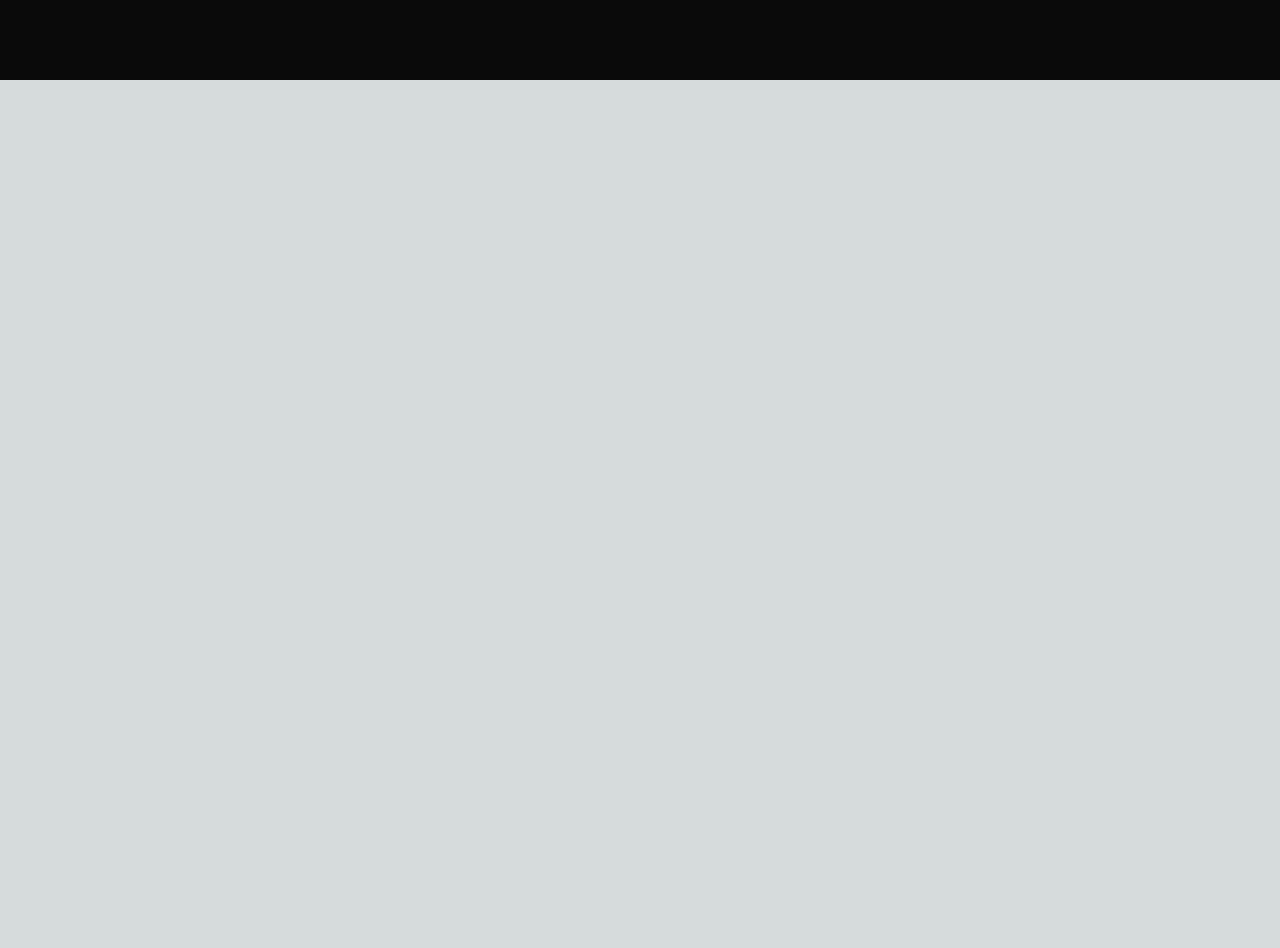
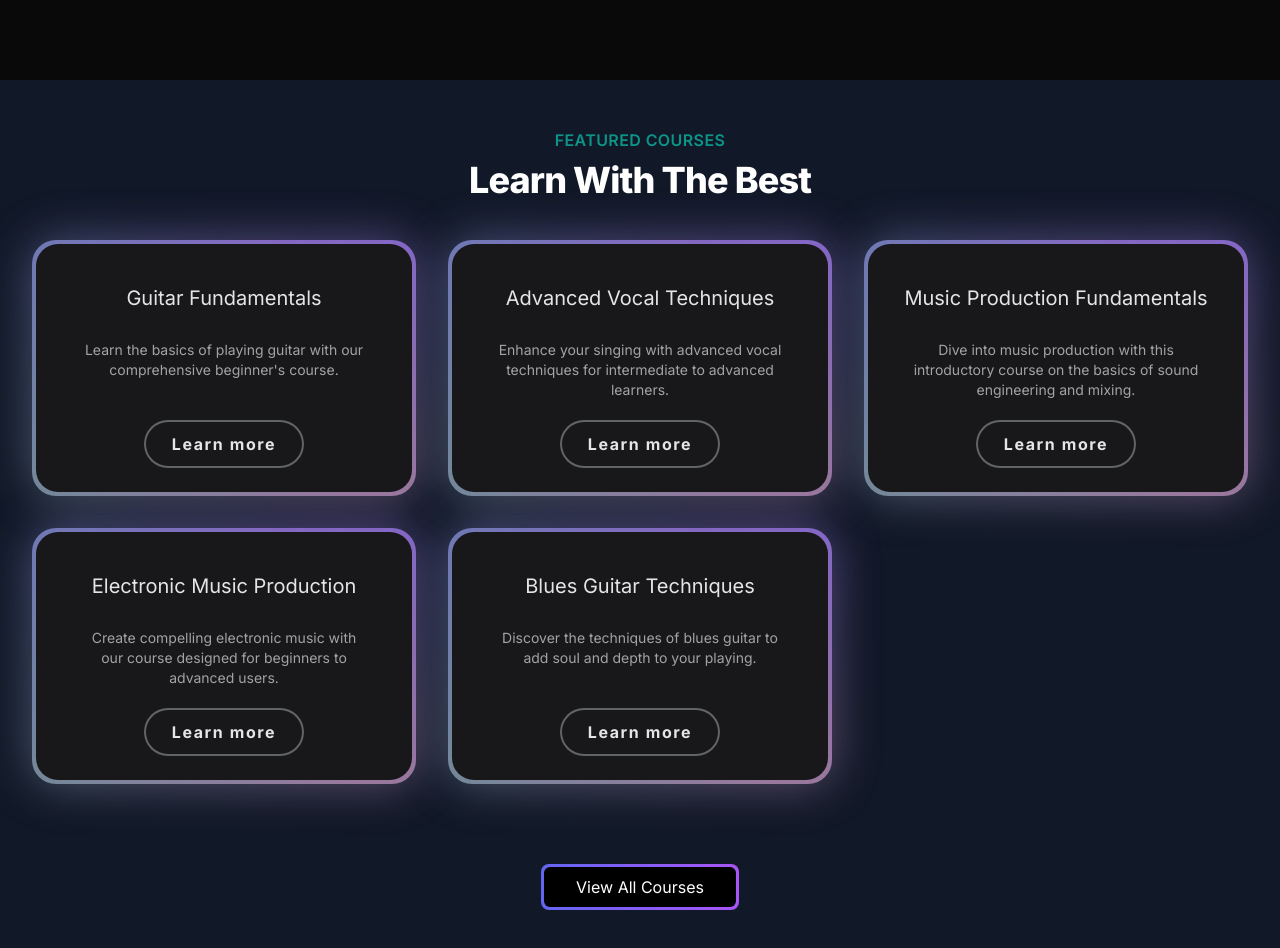
Before and after one commit to aashinak/nextjs-music-app, a Next.js app: page / in a window 1280 px wide. Shown: the part 720-1668 px from the top of the page. Before the commit the page ends 800 px from the top, so only its background shows below. Built offline with nearby package versions, Linux system fonts and the light colour scheme.

Commit message:
complete featured courses section

```diff
--- a/src/app/globals.css
+++ b/src/app/globals.css
@@ -1,6 +1,18 @@
 @tailwind base;
 @tailwind components;
 @tailwind utilities;
+
+@layer utilities {
+  /* Hide scrollbar for Chrome, Safari and Opera */
+  .no-scrollbar::-webkit-scrollbar {
+      display: none;
+  }
+ /* Hide scrollbar for IE, Edge and Firefox */
+  .no-scrollbar {
+      -ms-overflow-style: none;  /* IE and Edge */
+      scrollbar-width: none;  /* Firefox */
+}
+}
 
 :root {
   --foreground-rgb: 0, 0, 0;
--- a/src/app/layout.tsx
+++ b/src/app/layout.tsx
@@ -16,9 +16,9 @@
   children: React.ReactNode;
 }>) {
   return (
-    <html lang="en" className="dark">
+    <html lang="en" className="dark overflow-y-scroll no-scrollbar">
       <body className={inter.className}>
-        <div className="relative w-full flex items-center justify-center">
+        <div className="relative w-full flex items-center justify-center ">
           <Navbar/>
         </div>
         {children}
--- a/src/app/page.tsx
+++ b/src/app/page.tsx
@@ -1,9 +1,11 @@
+import FeaturedCourses from "@/components/FeaturedCourses";
 import HeroSection from "@/components/HeroSection";
 
 export default function Home() {
   return (
     <main className="min-h-screen bg-black/[0.96] antialiased bg-grid-white/[0.02]">
-      <HeroSection/>
+      <HeroSection />
+      <FeaturedCourses/>
     </main>
   );
 }
--- /dev/null
+++ b/src/components/FeaturedCourses.tsx
@@ -0,0 +1,70 @@
+'use client'
+import Link from 'next/link'
+import courseData from '../data/music_courses.json'
+import { BackgroundGradient } from './ui/background-gradient'
+
+interface Course {
+        id: number,
+        title: string,
+        slug: string,
+        description: string,
+        price: number,
+        instructor: string,
+        isFeatured: boolean,
+}
+function FeaturedCourses() {
+  const featuredCourses = courseData.courses
+                          .filter((course: Course) => course.isFeatured)
+  return (
+    <div className='py-12 bg-gray-900'>
+        <div>
+           <div className='text-center'>
+            <h2 className='text-base text-teal-600 font-semibold tracking-wide uppercase'>FEATURED COURSES</h2>
+            <p className='mt-2 text-3xl leading-8 font-extrabold tracking-tight text-white sm:text-4xl'>Learn With The Best</p>
+
+           </div>
+        </div>
+
+        <div className='mt-10 mx-8'>
+            <div className="grid grid-cols-1 sm:grid-cols-2 lg:grid-cols-3 gap-8 justify-center">
+                  {
+                      featuredCourses.map((course: Course) => (
+                          <div key={course.id} className="flex justify-center">
+                              <BackgroundGradient className='flex flex-col rounded-[22px] bg-white
+                               dark:bg-zinc-900 overflow-hidden h-full max-w-sm'>
+                                   <div className="p-4 sm:p-6 flex flex-col items-center text-center flex-grow">
+                                    <p className="text-lg sm:text-xl text-black mt-4 mb-2 dark:text-neutral-200">{course.title}</p>
+                                    <p className="text-sm text-neutral-600 dark:text-neutral-400 flex-grow p-5">{course.description}</p>
+                                    <Link href={`/courses/${course.slug}`}>
+                                          <button className="shadow-[inset_0_0_0_2px_#616467] text-black  rounded-full tracking-widest
+                                           font-bold bg-transparent hover:bg-[#616467] hover:text-white dark:text-neutral-200
+                                          transition duration-200 w-40 h-12">
+                                            Learn more
+                                          </button>
+                                    </Link>
+                                 </div>
+                              </BackgroundGradient>
+                          </div>
+                      ))
+                  }
+            </div>
+
+
+        </div>
+
+        <div className='mt-20 text-center'>
+            <Link href={'/courses'}>
+                <button className="p-[3px] relative">
+                    <div className="absolute inset-0 bg-gradient-to-r from-indigo-500 to-purple-500 rounded-lg" />
+                    <div className="px-8 py-2  bg-black rounded-[6px]  relative group transition duration-200 text-white hover:bg-transparent">
+                        View All Courses
+                    </div>
+                </button>
+            </Link>
+
+        </div>
+    </div>
+  )
+}
+
+export default FeaturedCourses
--- /dev/null
+++ b/src/components/ui/background-gradient.tsx
@@ -0,0 +1,72 @@
+import { cn } from "@/utils/cn";
+import React from "react";
+import { motion } from "framer-motion";
+
+export const BackgroundGradient = ({
+  children,
+  className,
+  containerClassName,
+  animate = true,
+}: {
+  children?: React.ReactNode;
+  className?: string;
+  containerClassName?: string;
+  animate?: boolean;
+}) => {
+  const variants = {
+    initial: {
+      backgroundPosition: "0 50%",
+    },
+    animate: {
+      backgroundPosition: ["0, 50%", "100% 50%", "0 50%"],
+    },
+  };
+  return (
+    <div className={cn("relative p-[4px] group", containerClassName)}>
+      <motion.div
+        variants={animate ? variants : undefined}
+        initial={animate ? "initial" : undefined}
+        animate={animate ? "animate" : undefined}
+        transition={
+          animate
+            ? {
+                duration: 5,
+                repeat: Infinity,
+                repeatType: "reverse",
+              }
+            : undefined
+        }
+        style={{
+          backgroundSize: animate ? "400% 400%" : undefined,
+        }}
+        className={cn(
+          "absolute inset-0 rounded-3xl z-[1] opacity-60 group-hover:opacity-100 blur-xl  transition duration-500 will-change-transform",
+          " bg-[radial-gradient(circle_farthest-side_at_0_100%,#00ccb1,transparent),radial-gradient(circle_farthest-side_at_100%_0,#7b61ff,transparent),radial-gradient(circle_farthest-side_at_100%_100%,#ffc414,transparent),radial-gradient(circle_farthest-side_at_0_0,#1ca0fb,#141316)]"
+        )}
+      />
+      <motion.div
+        variants={animate ? variants : undefined}
+        initial={animate ? "initial" : undefined}
+        animate={animate ? "animate" : undefined}
+        transition={
+          animate
+            ? {
+                duration: 5,
+                repeat: Infinity,
+                repeatType: "reverse",
+              }
+            : undefined
+        }
+        style={{
+          backgroundSize: animate ? "400% 400%" : undefined,
+        }}
+        className={cn(
+          "absolute inset-0 rounded-3xl z-[1] will-change-transform",
+          "bg-[radial-gradient(circle_farthest-side_at_0_100%,#00ccb1,transparent),radial-gradient(circle_farthest-side_at_100%_0,#7b61ff,transparent),radial-gradient(circle_farthest-side_at_100%_100%,#ffc414,transparent),radial-gradient(circle_farthest-side_at_0_0,#1ca0fb,#141316)]"
+        )}
+      />
+
+      <div className={cn("relative z-10", className)}>{children}</div>
+    </div>
+  );
+};
```
